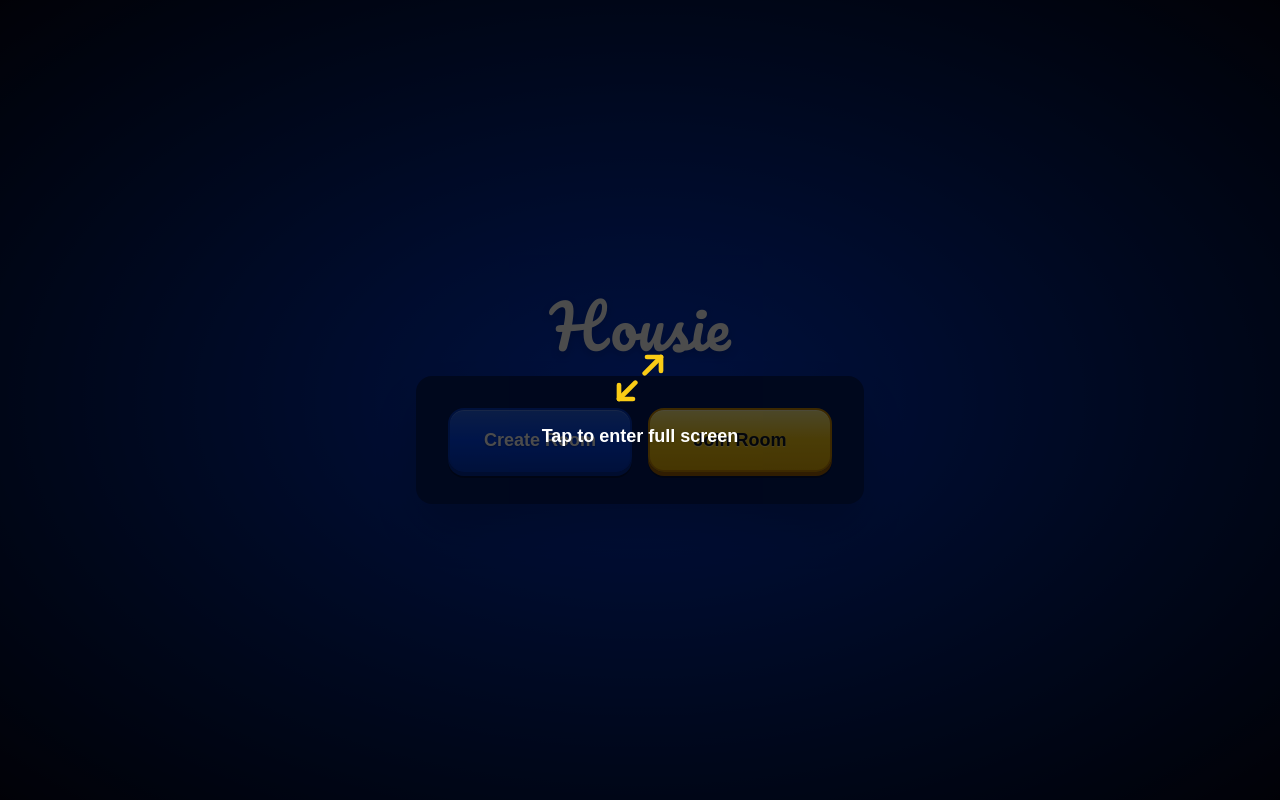
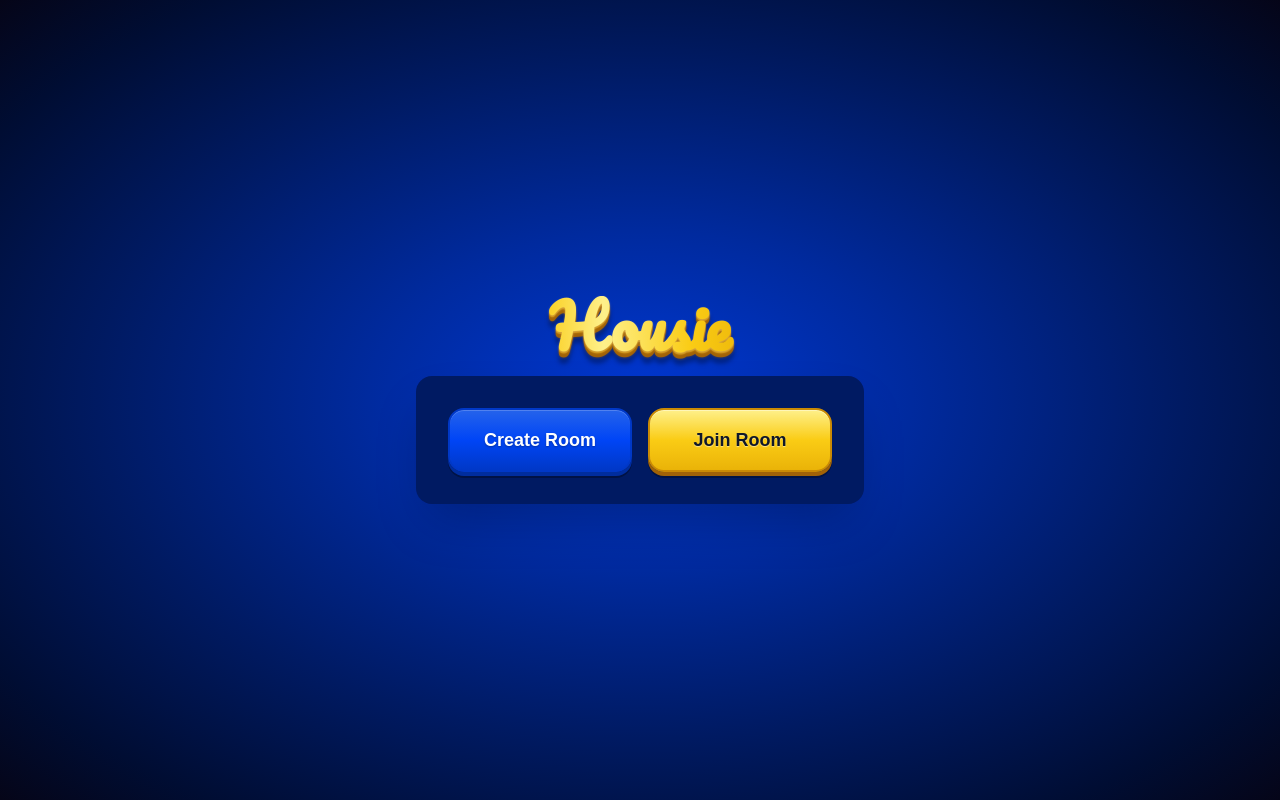
Before and after one commit to charanvinay/housie, a Next.js app: page / in a window 1280 px wide. Built offline with nearby package versions, Linux system fonts and the light colour scheme; a web font is replaced by a local one.

Commit message:
chore: shimmer effect

```diff
--- a/app/globals.css
+++ b/app/globals.css
@@ -73,8 +73,20 @@
   }
 }
 
+/* Button hover shimmer – left to right sweep */
+@keyframes btn-shimmer-ltr {
+  from {
+    transform: translateX(-100%);
+  }
+  to {
+    transform: translateX(100%);
+  }
+}
+
 /* Buttons – earlier blue (#0045f6) for strong, recognizable CTAs */
 .btn-primary {
+  position: relative;
+  overflow: hidden;
   display: flex;
   align-items: center;
   justify-content: center;
@@ -94,10 +106,30 @@
   transition: box-shadow 0.12s ease, filter 0.15s ease;
 }
 
+.btn-primary::before {
+  content: "";
+  position: absolute;
+  inset: 0;
+  background: linear-gradient(
+    105deg,
+    transparent 0%,
+    rgba(255, 255, 255, 0.25) 45%,
+    rgba(255, 255, 255, 0.4) 50%,
+    rgba(255, 255, 255, 0.25) 55%,
+    transparent 100%
+  );
+  pointer-events: none;
+  transform: translateX(-100%);
+}
+
 .btn-primary:hover:not(:disabled) {
   filter: brightness(1.1);
   box-shadow: 0 6px 0 #002d9e, 0 8px 0 rgba(0, 0, 0, 0.3),
     inset 0 1px 0 rgba(255, 255, 255, 0.25);
+}
+
+.btn-primary:hover:not(:disabled)::before {
+  animation: btn-shimmer-ltr 0.5s ease-out forwards;
 }
 
 .btn-primary:active:not(:disabled) {
@@ -105,8 +137,14 @@
     inset 0 2px 4px rgba(0, 0, 0, 0.2);
 }
 
+.btn-primary:active:not(:disabled)::before {
+  animation: none;
+}
+
 /* Yellow variant – stands out on blue backgrounds */
 .btn-yellow {
+  position: relative;
+  overflow: hidden;
   display: flex;
   align-items: center;
   justify-content: center;
@@ -126,10 +164,30 @@
   transition: box-shadow 0.12s ease, filter 0.15s ease;
 }
 
+.btn-yellow::before {
+  content: "";
+  position: absolute;
+  inset: 0;
+  background: linear-gradient(
+    105deg,
+    transparent 0%,
+    rgba(255, 255, 255, 0.3) 45%,
+    rgba(255, 255, 255, 0.5) 50%,
+    rgba(255, 255, 255, 0.3) 55%,
+    transparent 100%
+  );
+  pointer-events: none;
+  transform: translateX(-100%);
+}
+
 .btn-yellow:hover:not(:disabled) {
   filter: brightness(1.06);
   box-shadow: 0 6px 0 #a16207, 0 8px 0 rgba(0, 0, 0, 0.3),
     inset 0 1px 0 rgba(255, 255, 255, 0.5);
+}
+
+.btn-yellow:hover:not(:disabled)::before {
+  animation: btn-shimmer-ltr 0.5s ease-out forwards;
 }
 
 .btn-yellow:active:not(:disabled) {
@@ -137,8 +195,14 @@
     inset 0 2px 4px rgba(0, 0, 0, 0.12);
 }
 
+.btn-yellow:active:not(:disabled)::before {
+  animation: none;
+}
+
 /* Secondary button – much whiter / lighter blue */
 .btn-secondary {
+  position: relative;
+  overflow: hidden;
   display: flex;
   align-items: center;
   justify-content: center;
@@ -156,13 +220,37 @@
   transition: box-shadow 0.12s ease, background 0.15s ease;
 }
 
+.btn-secondary::before {
+  content: "";
+  position: absolute;
+  inset: 0;
+  background: linear-gradient(
+    105deg,
+    transparent 0%,
+    rgba(255, 255, 255, 0.15) 45%,
+    rgba(255, 255, 255, 0.3) 50%,
+    rgba(255, 255, 255, 0.15) 55%,
+    transparent 100%
+  );
+  pointer-events: none;
+  transform: translateX(-100%);
+}
+
 .btn-secondary:hover:not(:disabled) {
   background: rgba(191, 219, 254, 0.15);
   box-shadow: 0 4px 0 #1e40af, 0 6px 0 rgba(0, 0, 0, 0.2);
 }
 
+.btn-secondary:hover:not(:disabled)::before {
+  animation: btn-shimmer-ltr 0.5s ease-out forwards;
+}
+
 .btn-secondary:active:not(:disabled) {
   box-shadow: 0 1px 0 #1e40af, 0 2px 0 rgba(0, 0, 0, 0.2);
+}
+
+.btn-secondary:active:not(:disabled)::before {
+  animation: none;
 }
 
 /* Icon button – much whiter blue to match secondary */
@@ -299,6 +387,44 @@
   height: 100vh;
 }
 
+/* Housie title: golden text with shimmer (matches btn-yellow palette) */
+@keyframes title-shimmer {
+  0% {
+    background-position: 200% center;
+  }
+  100% {
+    background-position: -200% center;
+  }
+}
+
+.title-shimmer-gold {
+  padding-left: 1.2rem;
+  padding-right: 1.2rem;
+  background: linear-gradient(
+    90deg,
+    #eab308 0%,
+    #facc15 15%,
+    #fef08a 35%,
+    #facc15 50%,
+    #fef08a 65%,
+    #facc15 85%,
+    #eab308 100%
+  );
+  background-size: 200% 100%;
+  background-clip: text;
+  -webkit-background-clip: text;
+  color: transparent;
+  text-shadow: none;
+  animation: title-shimmer 3s ease-in-out infinite;
+}
+
+.title-shimmer-gold-wrap {
+  display: inline-block;
+  filter: drop-shadow(0 1px 1px rgba(255, 255, 255, 0.3))
+    drop-shadow(0 2px 0 #ca8a04) drop-shadow(0 4px 0 #a16207)
+    drop-shadow(0 6px 2px rgba(0, 0, 0, 0.3));
+}
+
 /* Tickets column: light blue scrollbar thumb, gap before track */
 .tickets-scroll {
   scrollbar-color: var(--accent-bright) transparent;
--- a/app/page.tsx
+++ b/app/page.tsx
@@ -116,7 +116,7 @@ export default function Home() {
   return (
     <PageWrapper exiting={exiting} onExitComplete={handleExitComplete}>
       {checking && <LoadingOverlay />}
-      <div className="flex gap-4">
+      <div className="flex flex-col md:flex-row gap-4">
         <Button
           type="button"
           variant="primary"
--- a/components/PageWrapper.tsx
+++ b/components/PageWrapper.tsx
@@ -42,9 +42,9 @@ export function PageWrapper({
     <div className="min-h-screen-safe flex flex-col items-center px-4 py-6">
       <div className="flex-1 min-h-[1rem]" />
       <header className="flex-shrink-0 flex justify-center">
-        <Link href="/" className="block">
+        <Link href="/" className="block title-shimmer-gold-wrap px-6">
           <motion.h1
-            className="text-5xl md:text-6xl text-white drop-shadow-lg text-center"
+            className="title-shimmer-gold text-5xl md:text-6xl text-center font-bold"
             style={{ fontFamily: "var(--font-pacifico), cursive" }}
             initial={{ opacity: 0, y: -32 }}
             animate={exiting ? titleExit : { opacity: 1, y: 0 }}
--- a/components/Providers.tsx
+++ b/components/Providers.tsx
@@ -10,7 +10,7 @@ export function Providers({ children }: { children: ReactNode }) {
     <ModalProvider>
       <ToastProvider>
         {children}
-        <FullscreenPrompt />
+        {/* <FullscreenPrompt /> */}
       </ToastProvider>
     </ModalProvider>
   );
```
